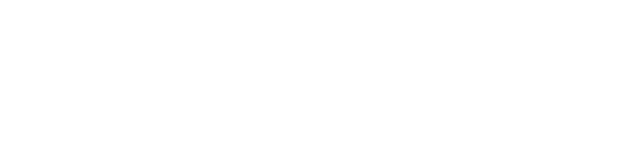
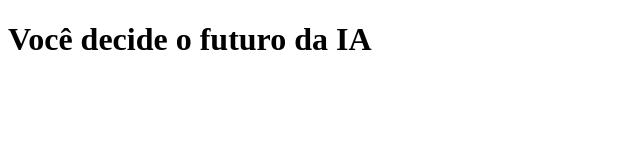
Before and after one commit to juliana5412/FUTURODAIA, a plain HTML site: page index.html in a window 1280 px wide. Shown: the whole page, without its empty margins (0-640 px from the left). Drawn offline with Linux system fonts and the light colour scheme.

Commit message:
Update index.html

```diff
--- a/index.html
+++ b/index.html
@@ -7,6 +7,8 @@
 </head>
  <link rel="stylesheet" href="style.css">
 <body>
-
+<div class="caixa-principal">
+    <h1>Você decide o futuro da IA</h1>
+</div>
 </body>
 </html>
```
